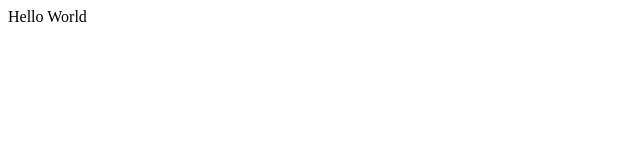
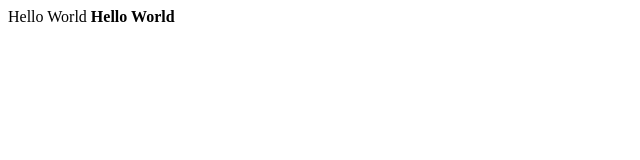
Before and after one commit to susumuohba/sample1, a plain HTML site: page index.html in a window 1280 px wide. Shown: the whole page, without its empty margins (0-640 px from the left). Drawn offline with Linux system fonts and the light colour scheme.

Commit message:
first commit

```diff
--- a/index.html
+++ b/index.html
@@ -6,5 +6,7 @@
 </head>
 <body>
     Hello World
+    <b>
+    Hello World
 </body>
 </html>
```
